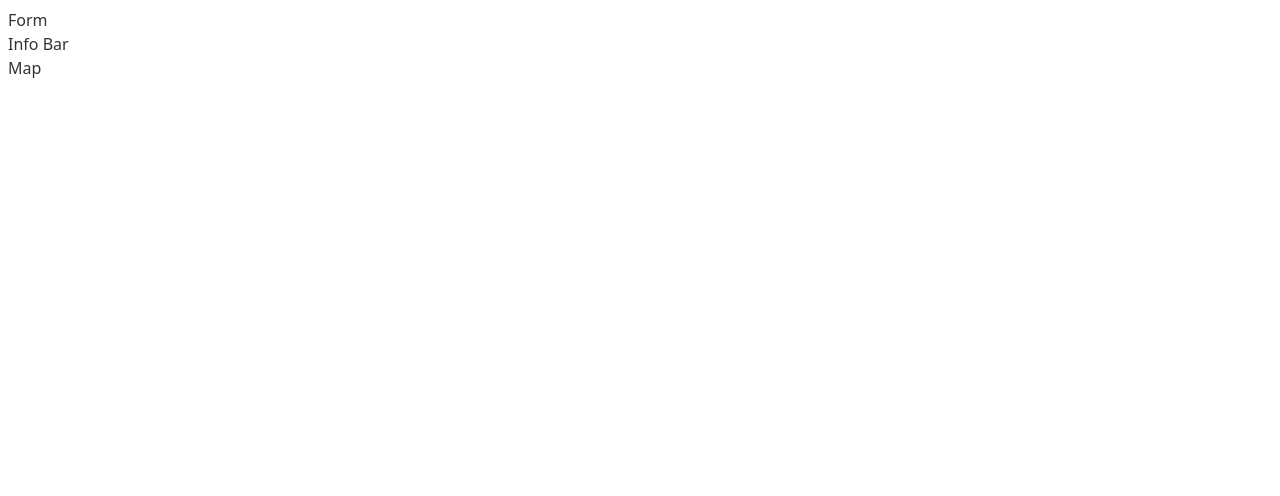
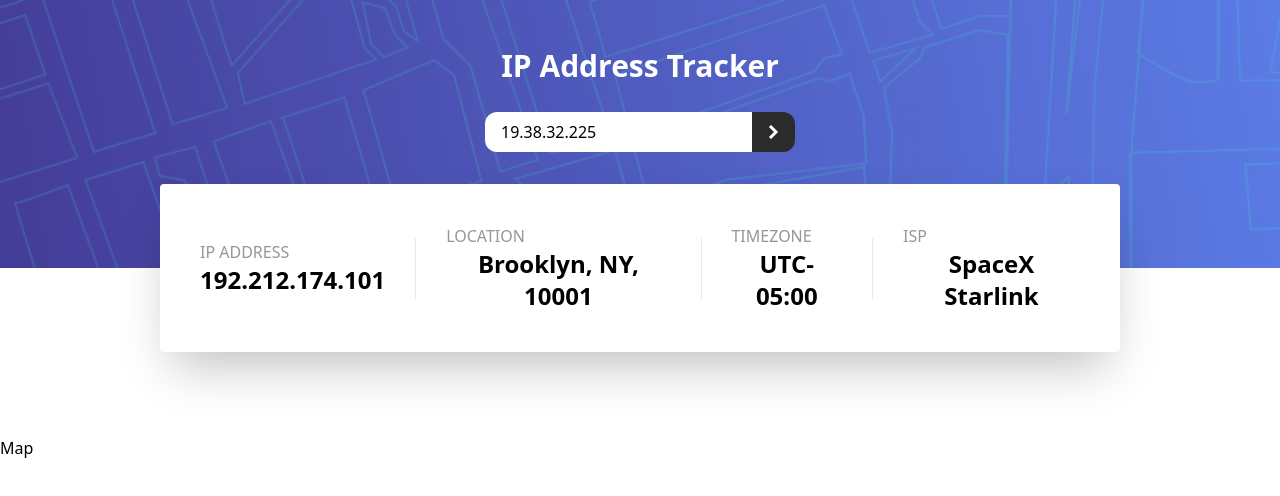
Before and after one commit to Danielstep4/Portfolio, a Svelte app in the folder ip-address-tracker/: page / in a window 1280 px wide. Shown: the top 496 px of the page. Built offline with nearby package versions, Linux system fonts and the light colour scheme.

Commit message:
Added draft form and infobar

```diff
--- a/ip-address-tracker/public/global.css
+++ /dev/null
@@ -1,63 +0,0 @@
-html, body {
-	position: relative;
-	width: 100%;
-	height: 100%;
-}
-
-body {
-	color: #333;
-	margin: 0;
-	padding: 8px;
-	box-sizing: border-box;
-	font-family: -apple-system, BlinkMacSystemFont, "Segoe UI", Roboto, Oxygen-Sans, Ubuntu, Cantarell, "Helvetica Neue", sans-serif;
-}
-
-a {
-	color: rgb(0,100,200);
-	text-decoration: none;
-}
-
-a:hover {
-	text-decoration: underline;
-}
-
-a:visited {
-	color: rgb(0,80,160);
-}
-
-label {
-	display: block;
-}
-
-input, button, select, textarea {
-	font-family: inherit;
-	font-size: inherit;
-	-webkit-padding: 0.4em 0;
-	padding: 0.4em;
-	margin: 0 0 0.5em 0;
-	box-sizing: border-box;
-	border: 1px solid #ccc;
-	border-radius: 2px;
-}
-
-input:disabled {
-	color: #ccc;
-}
-
-button {
-	color: #333;
-	background-color: #f4f4f4;
-	outline: none;
-}
-
-button:disabled {
-	color: #999;
-}
-
-button:not(:disabled):active {
-	background-color: #ddd;
-}
-
-button:focus {
-	border-color: #666;
-}
--- a/ip-address-tracker/public/index.html
+++ b/ip-address-tracker/public/index.html
@@ -1,18 +1,16 @@
 <!DOCTYPE html>
 <html lang="en">
-<head>
-	<meta charset='utf-8'>
-	<meta name='viewport' content='width=device-width,initial-scale=1'>
+  <head>
+    <meta charset="utf-8" />
+    <meta name="viewport" content="width=device-width,initial-scale=1" />
 
-	<title>Svelte app</title>
+    <title>Svelte app</title>
 
-	<link rel='icon' type='image/png' href='/favicon.png'>
-	<link rel='stylesheet' href='/global.css'>
-	<link rel='stylesheet' href='/build/bundle.css'>
+    <link rel="icon" type="image/png" href="/favicon.png" />
+    <link rel="stylesheet" href="/build/bundle.css" />
 
-	<script defer src='/build/bundle.js'></script>
-</head>
+    <script defer src="/build/bundle.js"></script>
+  </head>
 
-<body>
-</body>
+  <body></body>
 </html>
--- a/ip-address-tracker/src/App.svelte
+++ b/ip-address-tracker/src/App.svelte
@@ -5,15 +5,18 @@
 </script>
 
 <main>
-  <h1>
-    <Form />
-    <InfoBar />
-    <Map />
-  </h1>
+  <Form />
+  <InfoBar />
+  <Map />
 </main>
 
 <style global lang="postcss">
   @tailwind base;
   @tailwind components;
   @tailwind utilities;
+  * {
+    margin: 0;
+    padding: 0;
+    box-sizing: border-box;
+  }
 </style>
--- a/ip-address-tracker/src/components/Form.svelte
+++ b/ip-address-tracker/src/components/Form.svelte
@@ -1,6 +1,50 @@
 <script lang="ts">
+  import { theme } from "../styles/theme";
+  import { checkIPAddressIPv4 } from "../utils/formHelper";
+
+  const bgImage = "/assets/pattern-bg.png";
+  let ipAddress =
+    Math.floor(Math.random() * 255) +
+    1 +
+    "." +
+    Math.floor(Math.random() * 255) +
+    "." +
+    Math.floor(Math.random() * 255) +
+    "." +
+    Math.floor(Math.random() * 255);
+  const handleSubmit = (e: Event) => {
+    e.preventDefault();
+    console.log(checkIPAddressIPv4(ipAddress));
+  };
 </script>
 
-<main>
-  <h1>Form</h1>
+<main
+  class="bg-cover text-center p-5 flex items-center flex-col justify-center"
+  style="background-image: url('{bgImage}'); "
+>
+  <h1 class="text-3xl text-white my-7 font-bold">IP Address Tracker</h1>
+  <form class="flex mb-24 w-1/4">
+    <input
+      type="text"
+      id="ip"
+      placeholder="Insert IP address here"
+      bind:value={ipAddress}
+      class="px-4 py-2 rounded-l-xl  flex-grow focus:outline-none"
+    />
+    <button
+      class="rounded-r-xl px-4"
+      type="submit"
+      style="background-color: {theme.palette.grey.veryDark};"
+      on:click={handleSubmit}
+    >
+      <svg xmlns="http://www.w3.org/2000/svg" width="11" height="14"
+        ><path
+          fill="none"
+          stroke="#FFF"
+          stroke-width="3"
+          d="M2 1l6 6-6 6"
+        /></svg
+      >
+    </button>
+  </form>
 </main>
--- a/ip-address-tracker/src/components/InfoBar.svelte
+++ b/ip-address-tracker/src/components/InfoBar.svelte
@@ -1,6 +1,33 @@
 <script lang="ts">
+  import { theme } from "../styles/theme";
+
+  let isLoading = false;
+  const DUMMY_OBJECT = [
+    { name: "ip address", value: "192.212.174.101" },
+    { name: "location", value: "Brooklyn, NY, 10001" },
+    { name: "timezone", value: "UTC-05:00" },
+    { name: "isp", value: "SpaceX Starlink" },
+  ];
 </script>
 
-<main>
-  <h1>Info Bar</h1>
+<main
+  class="bg-white w-3/4 text-center mx-auto shadow-2xl flex items-center justify-between p-10 rounded z-10 transform -translate-y-1/2"
+>
+  {#if isLoading}
+    <h1 class="mx-auto">Loading...</h1>
+  {:else}
+    {#each DUMMY_OBJECT as object, i}
+      {#if i}
+        <hr
+          class="w-16 transform rotate-90"
+          style="color: {theme.palette.grey.dark};"
+        />{/if}
+      <div class="flex flex-col justify-start items-start">
+        <span style="color: {theme.palette.grey.dark};"
+          >{object.name.toUpperCase()}</span
+        >
+        <span class="font-bold text-2xl">{object.value}</span>
+      </div>
+    {/each}
+  {/if}
 </main>
--- /dev/null
+++ b/ip-address-tracker/src/utils/formHelper.ts
@@ -0,0 +1,4 @@
+export const checkIPAddressIPv4 = (ip: string) =>
+  /^(?:(?:25[0-5]|2[0-4][0-9]|[01]?[0-9][0-9]?)\.){3}(?:25[0-5]|2[0-4][0-9]|[01]?[0-9][0-9]?)$/.test(
+    ip
+  );
```
